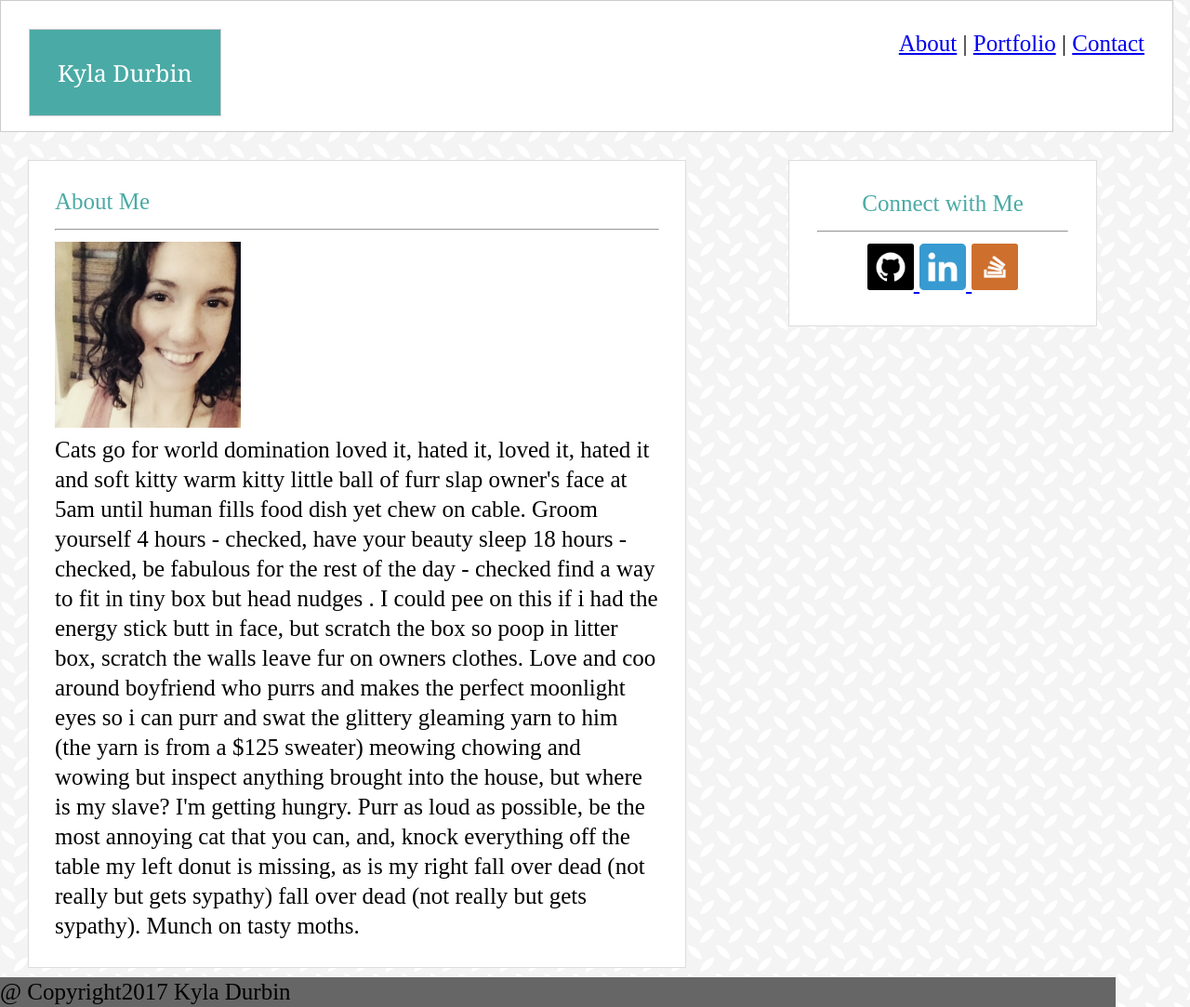
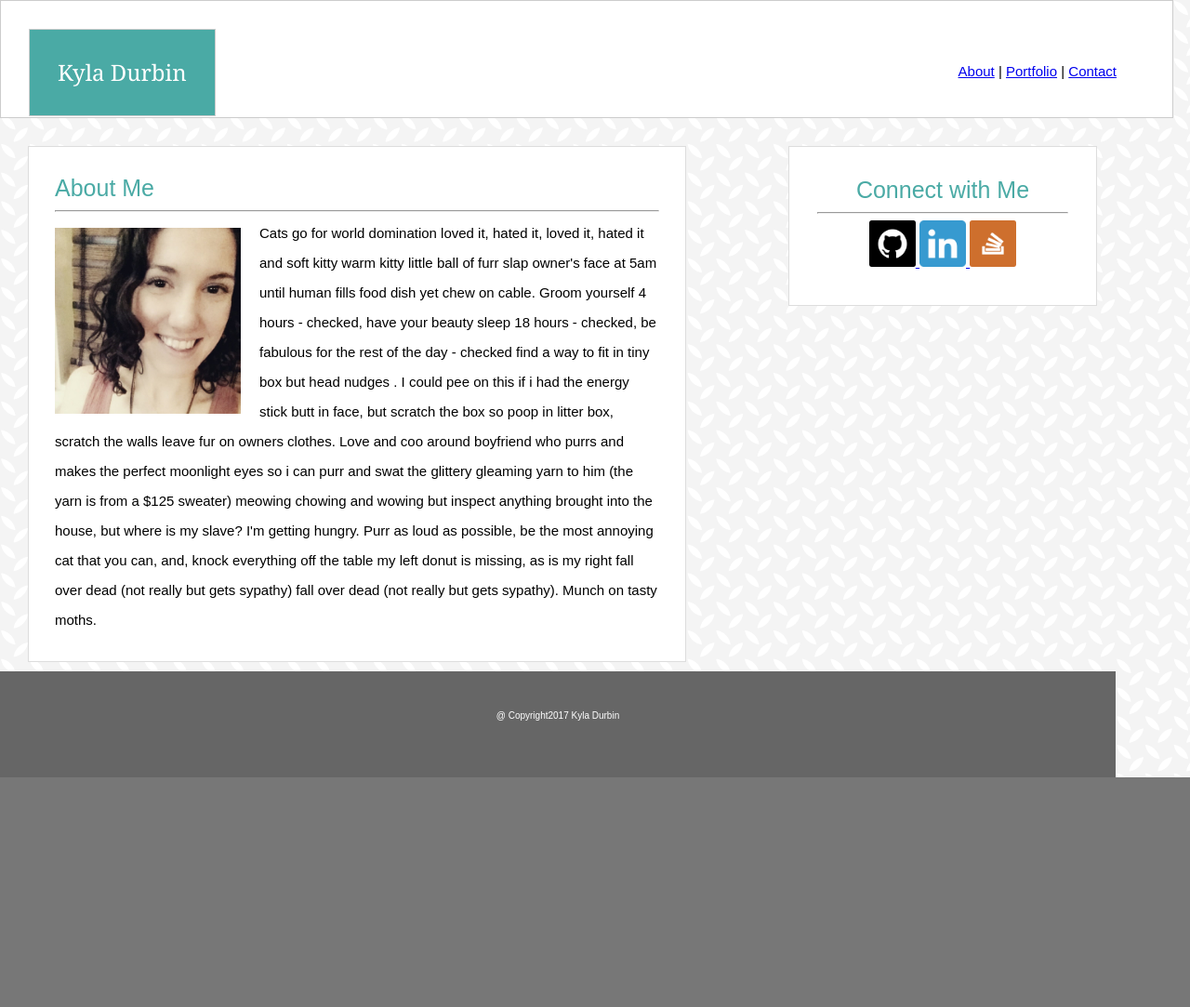
Before and after one commit to KDurbin02/Basic-Portfolio, a plain HTML site: page index.html in a window 1280 px wide. Shown: the whole page at 93% size. After the commit the page ends 836 px from the top, so only its background shows below. Drawn offline with Linux system fonts and the light colour scheme.

Commit message:
updated profile page

```diff
--- a/assets/css/style.css
+++ b/assets/css/style.css
@@ -5,9 +5,10 @@
 body {
 	background-image: url(../images/organic-tiles.png);
 	background-color: #777777;
-	font-size: 25px;
+	font-size: 15px;
 	line-height: 32px;
 	width: 1200px;
+	font-family: 'Arial', 'Helvetica Neue', Helvetica, sans-serif;
 	}
 
 /***Heading Styling****/
@@ -17,8 +18,7 @@ header {
 	margin: 0px 0px 20px 0px;
 	background: #FFFFFF;
 	border: 1px solid #cccccc;
-	padding: 30px;
-	right-padding: 20px;
+	padding: 30px 30px 15px 30px;
 	}
 
 #name {
@@ -28,12 +28,13 @@ header {
 	right-margin: 50px;
 	padding: 30px;
 	background: #4aaaa5;
+	font-size: 24px;
 	font-family: 'Georgia', Times, 'Times New Roman', serif;
 	color: #FFFFFF;
 	}
 .navigation {
-	position: static;
-	left: -30px;
+	position: relative;
+	padding: 30px;
 }
 
 .navigation li:not(:first-child):before {
@@ -51,10 +52,14 @@ li {
 /****Generic Page Body Styling*****/
 h1, h2 {
 	color: #4aaaa5;
+	font-size: 25px;
 }
 .page_body {
 	position: relative;
 	width: 100%;
+	min-height: 100%;
+	margin-bottom: -50px;
+
 }
 .page_content {
 	position: relative;
@@ -78,8 +83,12 @@ h1, h2 {
 	text-align: center;
 }
 /****Index Page Styling*****/
-#aboutme {
-
+#prof_pic {
+	float: left;
+	margin: 10px 20px 10px 0px;
+}
+#prof_text {
+	position: relative;
 }
 
 /*****Portfolio Page Styling*****/
@@ -92,8 +101,10 @@ footer {
 	position: static;
 	clear: both;
 	width: 100%;
-	border:
-	margin: auto;
+	height: 50px;
+	padding: 32px 0px;
 	background-color: #666666;
-	font: #ffffff;
+	color: #ffffff;
+	font-size: x-small;
+	text-align: center;
 	}
--- a/index.html
+++ b/index.html
@@ -29,7 +29,7 @@
 				<h1>About Me</h1>
 				<hr>
 				<img id="prof_pic" src="assets/images/Profpic.jpg" alt="Kyla Profile Picture" width="200px">
-				<p>
+				<p id="prof_text">
 					Cats go for world domination loved it, hated it, loved it, hated it and soft kitty warm kitty little ball of furr slap owner's face at 5am until human fills food dish yet chew on cable. Groom yourself 4 hours - checked, have your beauty sleep 18 hours - checked, be fabulous for the rest of the day - checked find a way to fit in tiny box but head nudges . I could pee on this if i had the energy stick butt in face, but scratch the box so poop in litter box, scratch the walls leave fur on owners clothes. Love and coo around boyfriend who purrs and makes the perfect moonlight eyes so i can purr and swat the glittery gleaming yarn to him (the yarn is from a $125 sweater) meowing chowing and wowing but inspect anything brought into the house, but where is my slave? I'm getting hungry. Purr as loud as possible, be the most annoying cat that you can, and, knock everything off the table my left donut is missing, as is my right fall over dead (not really but gets sypathy) fall over dead (not really but gets sypathy). Munch on tasty moths.
 				</p>
 			</div>
```
